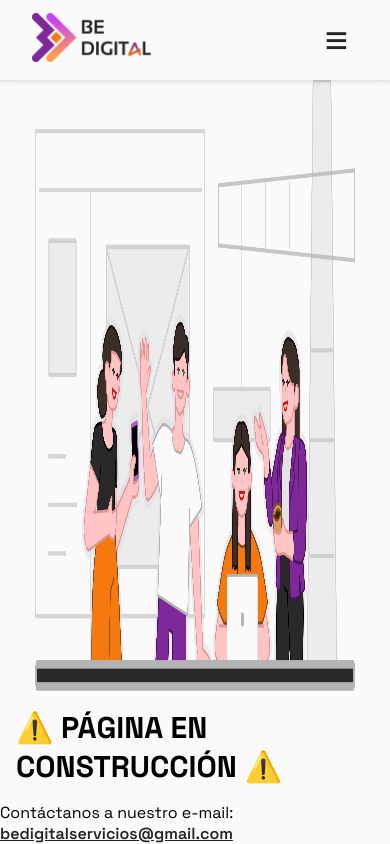
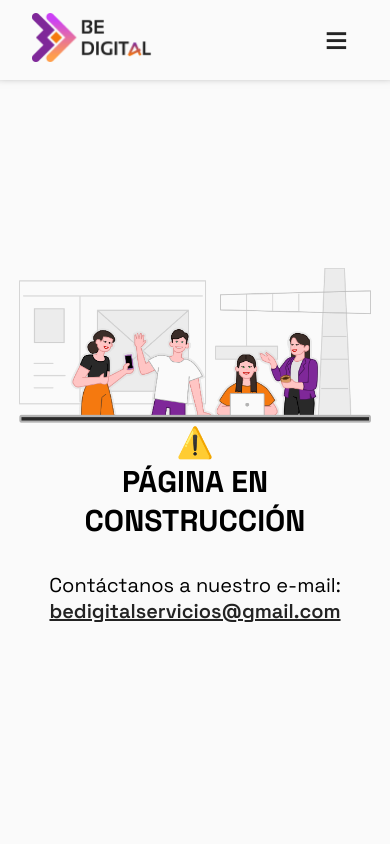
Before and after one commit to Candee03/BeDigital, a React (Create React App) app: page / in a window 390 px wide. Built offline with nearby package versions, Linux system fonts and the light colour scheme.

Commit message:
change for mobile

```diff
--- a/src/components/construction/construction.js
+++ b/src/components/construction/construction.js
@@ -1,12 +1,25 @@
 import React from 'react'
 import './construction.scss'
 import construction from '../../img/building-page.png'
+import { useMediaQuery } from 'react-responsive';
 
 const Construction = () => {
+    const isTabletOrMobile = useMediaQuery({ query: '(max-width: 840px)' });
+
+
     return (
         <main className='main-home'>
             <img className='img-in-construction' src={construction} alt='*'></img>
-            <p className='p1'>⚠️ página en construcción ⚠️</p>
+            {
+            isTabletOrMobile?
+                <>
+                <p className='p1'>⚠️</p>
+                <p className='p1'>página en</p>
+                <p className='p1'>construcción</p>
+                </>
+            :
+                <p className='p1'>⚠️ página en construcción ⚠️</p>
+            }
             <div className='div-contact'>
                 <p className='p2'>Contáctanos a nuestro e-mail: <a className='a-contact' href='mailto:bedigitalservicios@gmail.com'>bedigitalservicios@gmail.com</a></p>
             </div>
--- a/src/components/construction/construction.scss
+++ b/src/components/construction/construction.scss
@@ -6,7 +6,6 @@
     flex-direction: column;
     justify-content: center;
     align-items: center;
-    position: relative;
     .img-in-construction {
         pointer-events: none;
         user-select: none;
@@ -19,6 +18,9 @@
         text-transform: uppercase;
     }
     .div-contact {
+        display: flex;
+        justify-content: center;
+        align-items: center;
         .p2 {
             @extend .texto-parrafo;
             .a-contact {
@@ -35,15 +37,27 @@
     .main-home {
         height: calc(100vh - $heigth-navbar-small);
         .img-in-construction {
-            width: 20rem;
+            width: 22rem;
+            height: auto;
+        }
+        .p1 {
+            padding: 0;
+        }
+        .div-contact {
+            .p2 {
+                font-size: 20px;
+                padding: 2rem 0;
+                text-align: center;
+            }
         }
     }
 }
 
-@media  screen and (max-width: $mobile) {
-    .main-home {
-        .img-in-construction {
-            width: 20rem;
-        }
-    }
-}
+// @media  screen and (max-width: $mobile) {
+//     .main-home {
+//         .img-in-construction {
+//             width: 20rem;
+//             height: auto;
+//         }
+//     }
+// }
```
